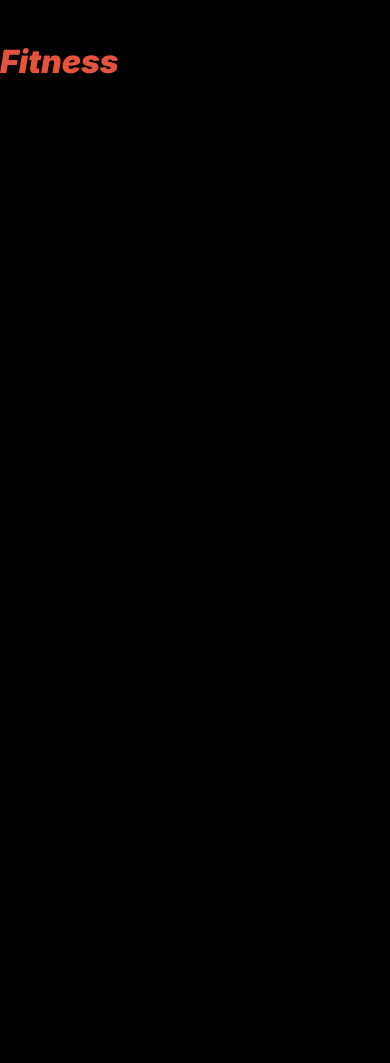
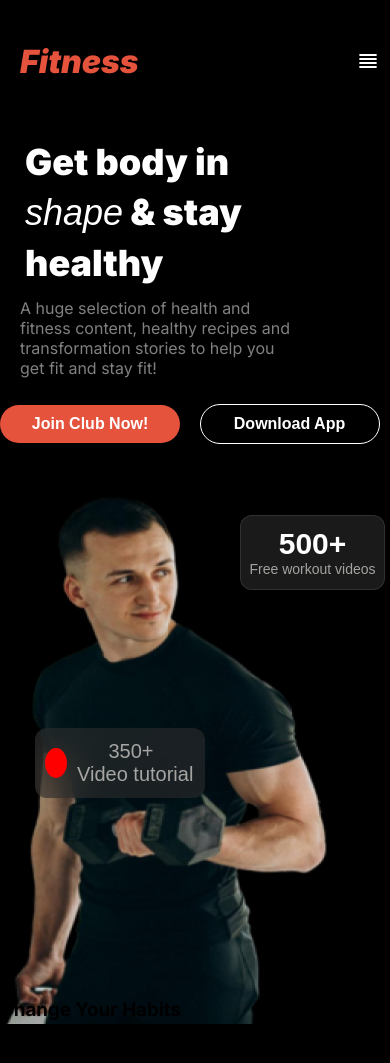
Before and after one commit to 1tasnem/assignment2-fitness, a plain HTML site: page index.html in a window 390 px wide. Shown: the top 1063 px of the page. Before the commit the page ends 844 px from the top, so only its background shows below. Drawn offline with Linux system fonts and the light colour scheme.

Commit message:
added header part

```diff
--- a/Styles/fit.css
+++ b/Styles/fit.css
@@ -76,3 +76,266 @@ height: 46px;
   justify-content: center;
   align-items: center;
 }
+.banner{
+  display: flex;
+  justify-content: space-between;
+}
+.banner-content{
+  width:510px;
+
+}
+.banner-title{
+  color: rgb(255, 255, 255);
+font-size: 70px;
+font-weight: 900;
+margin-bottom: 0px;
+line-height:75px;
+
+}
+#shape{
+  font-family: 'Miama', sans-serif;
+  font-style: italic;
+  font-weight: 400;
+}
+.banner-des{
+  font-size: 1rem;
+  font-weight: 400;
+  color:rgba(255, 255, 255,0.5);
+  margin-top: 40px;
+}
+.btn-first{
+  background: rgb(230, 83, 60);
+    border-radius: 42px;
+    color:white;
+    padding:10px 5px;
+    font-size: 1rem;
+    font-weight: 600;
+    border: none;
+    width:180px;
+    margin-top: 20px;
+
+}
+
+.btn-second{
+  background:none;
+  border-radius: 42px;
+  color:white;
+  padding:10px 5px;
+  font-size: 1rem;
+  font-weight: 600;
+  border: 1px solid white;
+  width:180px;
+  margin-left: 15px;
+  margin-top: 20px;
+}
+.banner-btn1{
+  width: 206px;
+height: 90px;
+border: 1px solid rgba(255, 255, 255, 0.1);
+border-radius: 12px;
+backdrop-filter: blur(20px);
+background: rgba(48, 48, 48, 0.54);
+color: rgba(239, 237, 232, 0.65);
+font-size: 1rem;
+font-weight: 400;
+display: flex;
+justify-content: space-around;
+margin-left: -100px;
+  margin-top: -150px;
+  padding: 20px 10px;
+  align-items: center;
+}
+.red-circle{
+  height: 40px;
+  width: 40px;
+  border-radius: 50%;
+  background-color: red;
+}
+.banner-pic{
+  width:349px;
+  height:550px;
+  margin-top:30px;
+  margin-right: 70px;
+  background-color:black
+
+
+
+
+}
+.button-content{
+  width:108px;
+  padding:10px;
+}
+.videos{
+  color:white;
+  font-size: 24px;
+font-weight: 900;
+}
+.banner-btn2{
+  width:180px;
+  height: 90px;
+  border: 1px solid rgba(255, 255, 255, 0.1);
+  border-radius: 12px;
+  backdrop-filter: blur(20px);
+  background: rgba(48, 48, 48, 0.54);
+  color: rgba(239, 237, 232, 0.65);
+  font-size: 14px;
+  position: relative;
+  bottom:390px;
+  left:240px;
+
+}
+.channge-your-habits{
+  width:1044px;
+  margin: 0 auto;
+}
+
+
+
+/* Responsive*/
+/*iphon*/
+
+@media screen and (max-width: 576px){
+  .navbar{
+    flex-direction: row;
+    justify-content: left;
+    gap:200px;
+
+  }
+  .menu-bar{
+    display: block;
+    width:18px;
+    display: grid;
+    margin-left: 20px;
+  }
+  .menu{
+    border: 1px solid white;
+    border-radius: 8px;
+    background-color: white;
+    margin-bottom: 2px;
+
+
+}
+.fitness{
+  margin-left: 20px;
+}
+.nav-link{
+  display: none;
+}
+.banner{
+  flex-direction: column;
+}
+
+.banner-title{
+  text-align: left;
+  font-size:36px;
+  width:285px;
+  margin-left:25px;
+  line-height: 50px;
+
+}
+.banner-des{
+  width:270px;
+  height: 90px;
+  margin-left: 20px;
+  margin-top: 10px;
+}
+.btn-first,.btn-second{
+  margin-top: auto;
+}
+.banner-btn1{
+  width:170px;
+  height: 70px;
+ margin-left:35px;
+  border: 1px;
+  position: relative;
+  bottom: 150px;
+  font-size: 20px;
+
+}
+.red-circle{
+  width:30px;
+  height: 30px;
+}
+.button-content{
+text-wrap: nowrap;
+}
+.video{
+  font-size:20px;
+
+}
+.banner-btn2{
+  width: 145px;
+  height: 75px;
+  margin-top: -100px;
+  font-size: 14px;
+}
+.videos{
+  font-size: 30px;
+}
+}
+/* ipad */
+
+@media screen and (min-width: 576px) and (max-width:992px){
+
+  .navbar{
+
+    justify-content: space-between;
+    gap:20px;
+    width:50%;
+
+  }
+
+
+
+  .banner{
+    flex-direction: column;
+
+
+  }
+  .menu-bar{
+    gap:30px;
+    margin-left: 200px;
+
+  }
+  .banner-content{
+    margin-left:50px;
+  }
+  .fitness{
+    margin-left: 50px;
+  }
+  .banner-pic{
+    margin-left: 120px;
+  }
+  .banner-btn1{
+    width:170px;
+    height: 70px;
+   margin-left:35px;
+    border: 1px;
+    position: relative;
+    bottom: 150px;
+    font-size: 20px;
+
+  }
+  .red-circle{
+    width:30px;
+    height: 30px;
+  }
+  .button-content{
+  text-wrap: nowrap;
+  }
+  .video{
+    font-size:20px;
+
+  }
+  .banner-btn2{
+    width: 145px;
+    height: 75px;
+    margin-top: -50x;
+    margin-left:70px;
+    font-size: 14px;
+  }
+  .videos{
+    font-size: 30px;
+  }
+  }
--- a/index.html
+++ b/index.html
@@ -26,10 +26,42 @@
                 <li class="nav-item"><a href="" class="nav-linker">About</a></li>
             </ul>
         </nav>
+        <div class="banner">
+            <div class="banner-content">
+                <h1 class="banner-title">Get body in <span id="shape">shape</span> & stay healthy</h1>
+                <p class="banner-des">A huge selection of health and fitness content, healthy recipes and transformation stories to help you get fit and stay fit!</p>
+                <button class="btn-first">Join Club Now!</button>
+                <button class="btn-second">Download App</button>
+
+
+            </div>
+            <div>
+                <img class="banner-pic" src="images/Images 2.png" alt="">
+
+                <button class="banner-btn1">
+                    <div class="red-circle"></div>
+                    <div class="button-content"><span class="video">350+</span><br><span>Video tutorial</span></div>
+
+                </button>
+                <button class="banner-btn2">
+                    <span class="videos">500+</span><br><span>Free workout videos</span></div>
+
+                </button>
+            </div>
+        </div>
 
 
     </header>
     <main>
+<section  class="channge-your-habits">
+
+
+<div class="habit-deatils">
+    <h3 class="section-title">Change Your Habits</h3>
+    <p class="section-para">We believe fitness should be accessible to everyone, everywhere, regardless of income or access to a gym.</p>
+
+</div>
+</section>
 
     </main>
     <footer>
```
